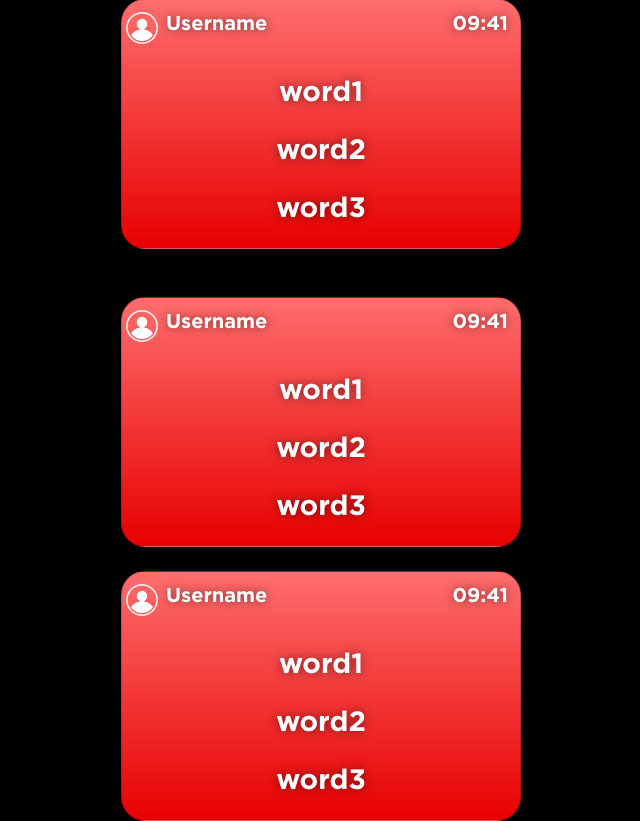
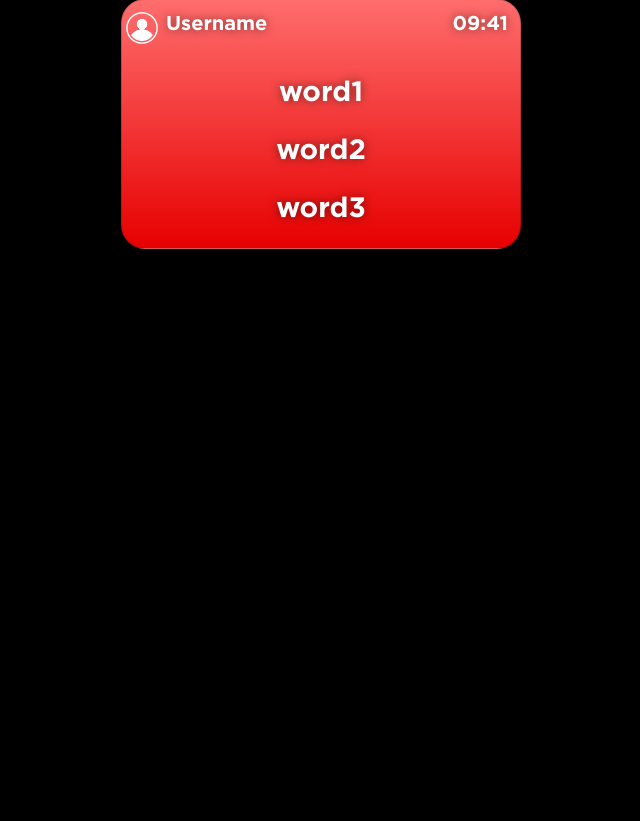
Before and after one commit to JacksonDam/daycard_wad_project, a Django app: page /home/ in a window 1280 px wide. Shown: the part 719-1540 px from the top of the page, without its empty margins (319-959 px from the left). After the commit the page ends 968 px from the top, so only its background shows below. Run offline with Django 4.2, Linux system fonts and the light colour scheme; the visitor is signed in with stand-in values (Sample User, id 1); data comes from the database, SQL or seed files in the repository.

Commit message:
template tweak

```diff
--- a/templates/daycard/home.html
+++ b/templates/daycard/home.html
@@ -59,38 +59,6 @@
 			    </div>
 	        </div>
 	        <div class="w-100"></div>
-	        <div class="col-xxl-4 d-flex justify-content-center">
-				<div class="card" type="red">
-					<div class="card-img-top d-flex align-items-center bg-transparent p-1">
-				        <div>
-				            <img class="img-fluid fit-image my-auto" src="{% static "images/defaultprofile.png" %}" alt="Profile image">
-				        </div>
-				        <h5 class="col p-2 mr-auto">Username</h5>
-				        <h5 class="card-title p-2 mr-auto">09:41</h5>
-				    </div>
-				    <div class="card-body text-center">
-					    <p class="card-text">word1</p>
-					    <p class="card-text">word2</p>
-					    <p class="card-text">word3</p>
-					</div>
-			    </div>
-	        </div>
-	        <div class="col-xxl-4 d-flex justify-content-center">
-				<div class="card" type="red">
-					<div class="card-img-top d-flex align-items-center bg-transparent p-1">
-				        <div>
-				            <img class="img-fluid fit-image my-auto" src="{% static "images/defaultprofile.png" %}" alt="Profile image">
-				        </div>
-				        <h5 class="col p-2 mr-auto">Username</h5>
-				        <h5 class="card-title p-2 mr-auto">09:41</h5>
-				    </div>
-				    <div class="card-body text-center">
-					    <p class="card-text">word1</p>
-					    <p class="card-text">word2</p>
-					    <p class="card-text">word3</p>
-					</div>
-			    </div>
-	        </div>
 		</div>
 	</div>
 {% endblock %}
```
